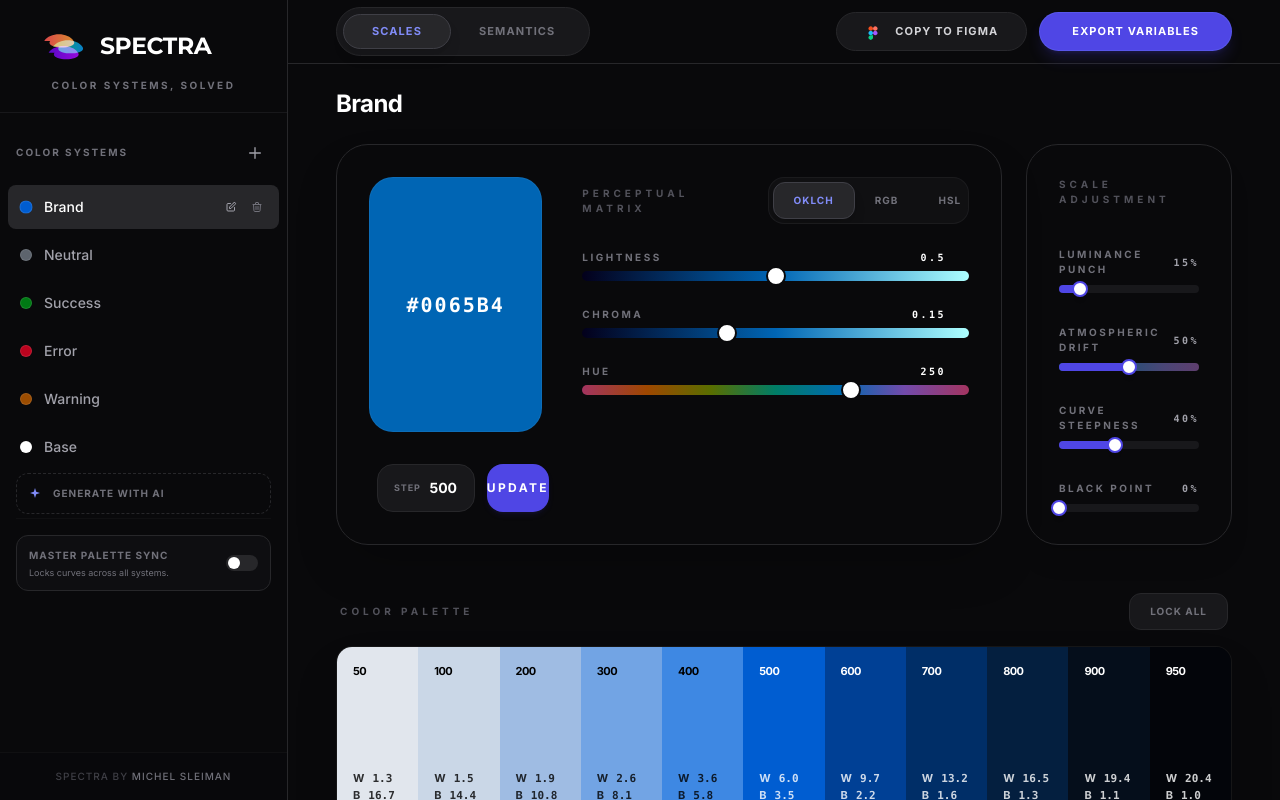
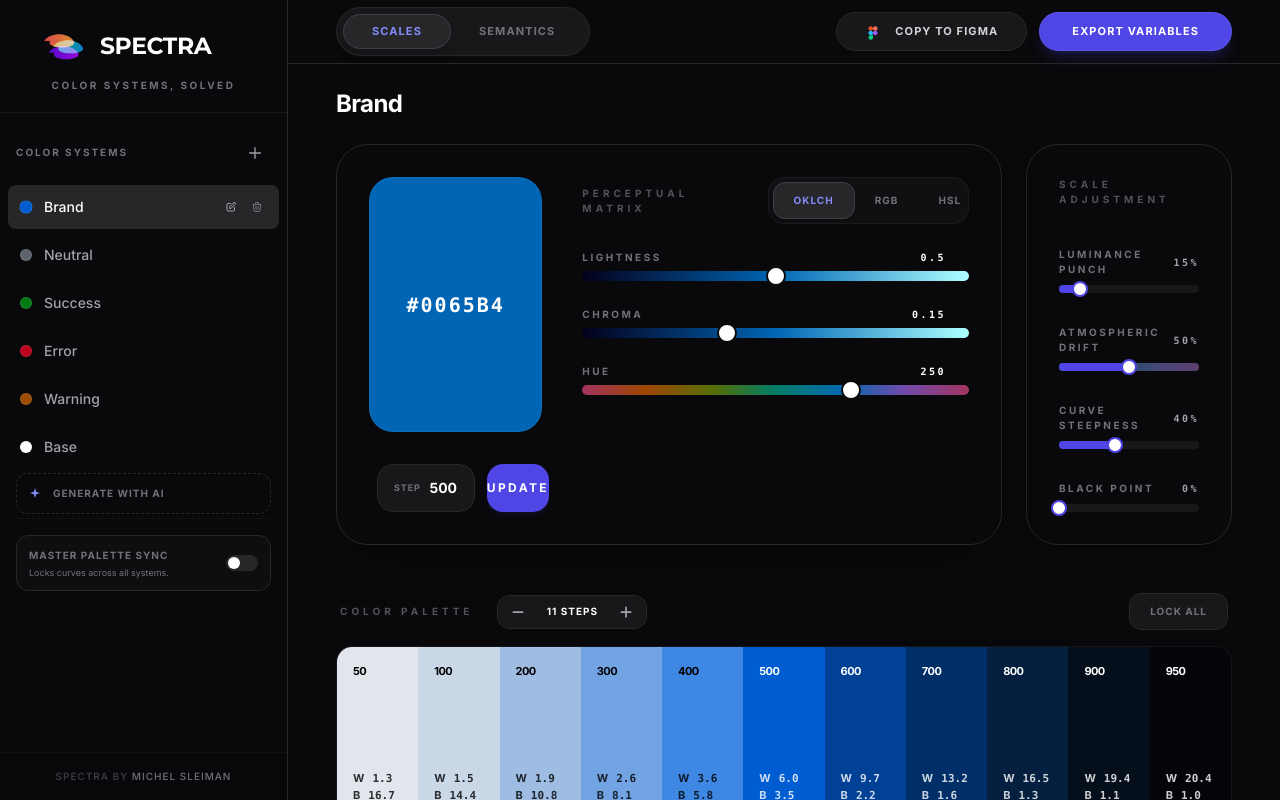
Before and after one commit to michsleiman/Spectra-app, a React (Vite) app: page / in a window 1280 px wide. Built offline with nearby package versions, Linux system fonts and the light colour scheme.

Commit message:
feat(systems): Add step count customization
Allows users to define the number of steps for a color system. This provides more flexibility in generating scales tailored to specific design needs. The default remains 11 steps for traditional scale generation.

```diff
--- a/App.tsx
+++ b/App.tsx
@@ -32,6 +32,7 @@ const createSystem = (id: string, name: string, type: SystemType, hue: number, c
       baseHue: hue,
       baseChroma: chroma,
       controls: controls,
+      stepCount: 2,
       steps: [
         {
           id: 0,
@@ -63,6 +64,7 @@ const createSystem = (id: string, name: string, type: SystemType, hue: number, c
     baseHue: hue,
     baseChroma: chroma,
     controls: controls,
+    stepCount: 11,
     steps: []
   };
   base.steps = generateScale(base);
@@ -372,6 +374,11 @@ const App: React.FC = () => {
     setSemantics(current => refreshSemantics(systems, current, theme));
   }, [theme, systems]);
 
+  const handleUpdateStepCount = (count: number) => {
+    if (activeSystem.type === 'base') return;
+    updateSystem(activeSystemId, sys => ({ ...sys, stepCount: count }));
+  };
+
   return (
     <div className="flex h-[100dvh] w-screen overflow-hidden bg-zinc-950 text-zinc-100 selection:bg-indigo-500/30">
       {isSidebarOpen && (
@@ -440,6 +447,7 @@ const App: React.FC = () => {
             onUpdateSemantic={handleUpdateSemantic}
             onAddSemantic={handleAddSemantic}
             onDeleteSemantic={handleDeleteSemantic}
+            onUpdateStepCount={handleUpdateStepCount}
             allLocked={activeSystem.steps.every(s => s.isLocked)}
             onRegenerate={() => updateSystem(activeSystemId, s => s)}
           />
--- a/components/MainCanvas.tsx
+++ b/components/MainCanvas.tsx
@@ -17,6 +17,7 @@ interface MainCanvasProps {
   onUpdateSemantic: (tokenId: string, systemType: SystemType, stepId: number | 'white' | 'black') => void;
   onAddSemantic: (token: Partial<SemanticToken>) => void;
   onDeleteSemantic: (tokenId: string) => void;
+  onUpdateStepCount: (count: number) => void;
   allLocked: boolean;
   onRegenerate: () => void;
   isSynced?: boolean;
@@ -38,6 +39,7 @@ const MainCanvas: React.FC<MainCanvasProps> = ({
   onUpdateSemantic,
   onAddSemantic,
   onDeleteSemantic,
+  onUpdateStepCount,
   allLocked,
   onRegenerate,
   isSynced
@@ -231,8 +233,8 @@ const MainCanvas: React.FC<MainCanvasProps> = ({
                                    onChange={(e) => setQuickStep(parseInt(e.target.value))}
                                    className="flex-1 bg-transparent text-sm font-bold text-white focus:outline-none appearance-none text-center"
                                  >
-                                   {[50, 100, 200, 300, 400, 500, 600, 700, 800, 900, 950].map(s => (
-                                     <option key={s} value={s}>{s}</option>
+                                   {system.steps.map(s => (
+                                     <option key={s.id} value={s.id}>{s.id}</option>
                                    ))}
                                  </select>
                               </div>
@@ -300,8 +302,8 @@ const MainCanvas: React.FC<MainCanvasProps> = ({
                                    onChange={(e) => setQuickStep(parseInt(e.target.value))}
                                    className="flex-1 bg-transparent text-sm font-bold text-white focus:outline-none appearance-none text-center"
                                  >
-                                   {[50, 100, 200, 300, 400, 500, 600, 700, 800, 900, 950].map(s => (
-                                     <option key={s} value={s}>{s}</option>
+                                   {system.steps.map(s => (
+                                     <option key={s.id} value={s.id}>{s.id}</option>
                                    ))}
                                  </select>
                               </div>
@@ -338,7 +340,32 @@ const MainCanvas: React.FC<MainCanvasProps> = ({
 
             <div className="space-y-4 mt-12">
                <div className="flex items-center justify-between px-1">
-                  <h3 className="text-[10px] font-black uppercase tracking-[0.4em] text-zinc-600">Color Palette</h3>
+                  <div className="flex items-center gap-6">
+                    <h3 className="text-[10px] font-black uppercase tracking-[0.4em] text-zinc-600">Color Palette</h3>
+                    {!isBaseSystem && (
+                      <div className="flex items-center bg-zinc-900 border border-zinc-800 rounded-xl px-2 py-1 gap-3">
+                        <button
+                          onClick={() => onUpdateStepCount(Math.max(3, system.stepCount - 1))}
+                          className="w-6 h-6 flex items-center justify-center text-zinc-400 hover:text-white hover:bg-zinc-800 rounded-lg transition-all"
+                        >
+                          <svg className="w-3.5 h-3.5" fill="none" stroke="currentColor" viewBox="0 0 24 24">
+                            <path strokeLinecap="round" strokeLinejoin="round" strokeWidth={3} d="M20 12H4" />
+                          </svg>
+                        </button>
+                        <span className="text-[10px] font-black text-white uppercase tracking-widest min-w-[60px] text-center">
+                          {system.stepCount} Steps
+                        </span>
+                        <button
+                          onClick={() => onUpdateStepCount(Math.min(21, system.stepCount + 1))}
+                          className="w-6 h-6 flex items-center justify-center text-zinc-400 hover:text-white hover:bg-zinc-800 rounded-lg transition-all"
+                        >
+                          <svg className="w-3.5 h-3.5" fill="none" stroke="currentColor" viewBox="0 0 24 24">
+                            <path strokeLinecap="round" strokeLinejoin="round" strokeWidth={3} d="M12 4v16m8-8H4" />
+                          </svg>
+                        </button>
+                      </div>
+                    )}
+                  </div>
                   {!isBaseSystem && (
                     <button
                       onClick={onToggleLockAll}
--- a/types.ts
+++ b/types.ts
@@ -34,6 +34,7 @@ export interface ColorSystem {
   controls: SystemControls;
   baseHue: number;
   baseChroma: number;
+  stepCount: number;
 }
 
 export type SemanticCategory = string;
--- a/utils/interpolation.ts
+++ b/utils/interpolation.ts
@@ -6,7 +6,19 @@ import { oklchToHex, calculateContrast, getUsageRecommendation } from './colorUt
  * Stable Perceptual Scale Generator for OKLCH.
  */
 export function generateScale(system: ColorSystem): ColorStep[] {
-  const stepIDs = [50, 100, 200, 300, 400, 500, 600, 700, 800, 900, 950];
+  const getStepIDs = (count: number) => {
+    if (count === 11) return [50, 100, 200, 300, 400, 500, 600, 700, 800, 900, 950];
+    const ids: number[] = [];
+    const start = 50;
+    const end = 950;
+    const step = (end - start) / (count - 1);
+    for (let i = 0; i < count; i++) {
+      ids.push(Math.round(start + i * step));
+    }
+    return ids;
+  };
+
+  const stepIDs = getStepIDs(system.stepCount || 11);
   const activeAnchors = system.steps.filter(s => s.isLocked);
 
   // 1. SYSTEM IDENTITY
```
Also changed, not shown: 1 other file (tests, documents, lock files or other folders).
